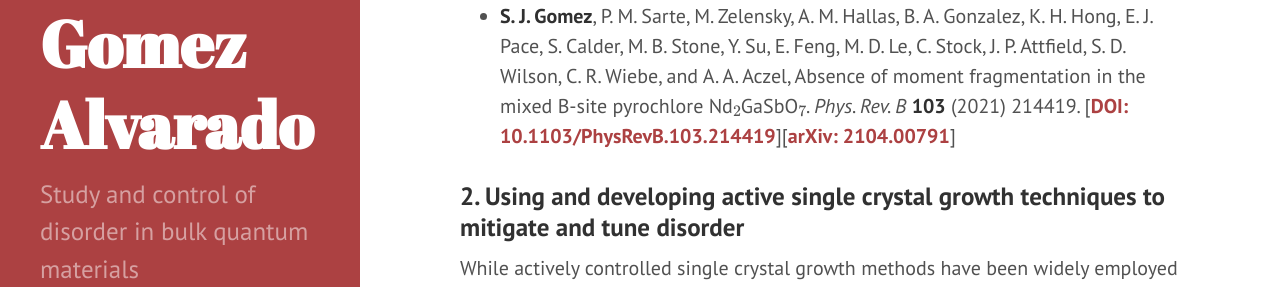
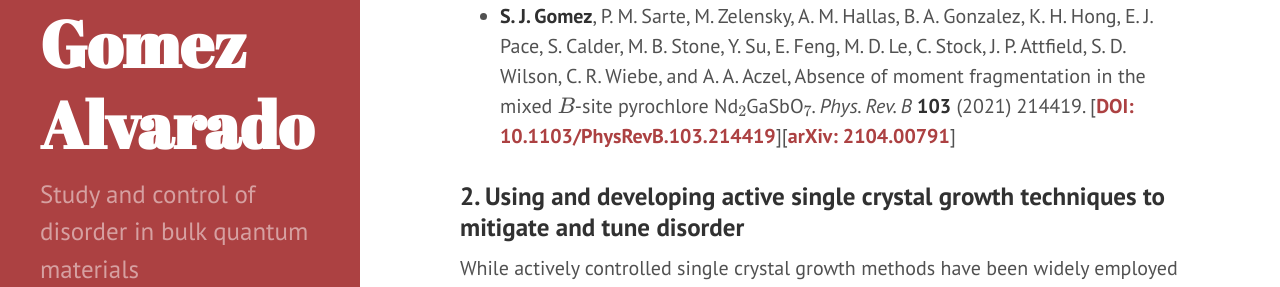
Before and after one commit to stevenjgomez/stevenjgomez.github.io, a Jekyll site: the page built from research.md, in a window 1280 px wide and 900 px high, scrolled down 1090 px. Shown: the part 257-544 px from the top of the window. Built offline with Jekyll 4.4.1, drawn with Linux system fonts in a browser that asks for light colours.

Commit message:
Add latex

```diff
--- a/research.md
+++ b/research.md
@@ -12,7 +12,7 @@ Interactions between the fundamental electronic degrees of freedom (spin, orbita
 - **S. J. Gomez Alvarado**, J. R. Chamorro, D. Rout, J. Hielscher, S. Schwarz, C. Benyacko, M. B. Stone, V. Ovidiu Garlea, A. R. Jackson, G. Pokharel, R. Gomez, B. R. Ortiz, S. Sarker, L. Kautzsch, L. C. Gallington, R.  Seshadri, and S. D. Wilson, Interleaved bond frustration in triangular lattice $$Ln$$Cd$$_3$$P$$_3$$. (2025) *Nat. Mater.* In press. [[**DOI: 10.1038/s41563-025-02380-x**](https://doi.org/10.1038/s41563-025-02380-x)\]\[[**arXiv: 2501.04203**](https://arxiv.org/abs/2501.04203)\]
 - **S. J. Gomez Alvarado**, G. Pokharel, B. R. Ortiz, J. A. M. Paddison, S. Sarker, J. P. C. Ruff, and S. D. Wilson, Frustrated Ising charge correlations in the kagome metal ScV$$_6$$Sn$$_6$$. *Phys. Rev. B* **110** (2024) L140304. \[[**DOI: 10.1103/PhysRevB.110.L140304**](https://doi.org/10.1103/PhysRevB.110.L140304)\]\[[**arXiv: 2407.12099**](https://arxiv.org/abs/2407.12099)\]
 - **S. J. Gomez Alvarado**, B. R. Ortiz, S. Bear, B. A. Gonzalez, A. N. Capa Salinas, A. Berlie, M. J. Graf, and S. D. Wilson, Magnetic dilution in the triangular lattice antiferromagnet NaYb$$_{1-x}$$Lu$$_x$$O$$_2$$. (2025) *Phys. Rev. B* Accepted. \[[**arXiv: 2506.22613**](https://arxiv.org/abs/2506.22613)\]
-- **S. J. Gomez**, P. M. Sarte, M. Zelensky, A. M. Hallas, B. A. Gonzalez, K. H. Hong, E. J. Pace, S. Calder, M. B. Stone, Y. Su, E. Feng, M. D. Le, C. Stock, J. P. Attfield, S. D. Wilson, C. R. Wiebe, and A. A. Aczel, Absence of moment fragmentation in the mixed B-site pyrochlore Nd$$_2$$GaSbO$$_7$$. *Phys. Rev. B* **103** (2021) 214419. \[[**DOI: 10.1103/PhysRevB.103.214419**](https://doi.org/10.1103/PhysRevB.103.214419)\]\[[**arXiv: 2104.00791**](https://arxiv.org/abs/2104.00791)\]
+- **S. J. Gomez**, P. M. Sarte, M. Zelensky, A. M. Hallas, B. A. Gonzalez, K. H. Hong, E. J. Pace, S. Calder, M. B. Stone, Y. Su, E. Feng, M. D. Le, C. Stock, J. P. Attfield, S. D. Wilson, C. R. Wiebe, and A. A. Aczel, Absence of moment fragmentation in the mixed $$B$$-site pyrochlore Nd$$_2$$GaSbO$$_7$$. *Phys. Rev. B* **103** (2021) 214419. \[[**DOI: 10.1103/PhysRevB.103.214419**](https://doi.org/10.1103/PhysRevB.103.214419)\]\[[**arXiv: 2104.00791**](https://arxiv.org/abs/2104.00791)\]
 
 ### 2. Using and developing active single crystal growth techniques to mitigate and tune disorder
 While actively controlled single crystal growth methods have been widely employed for over six decades as a powerful method to generate high-quality single crystals of optical, magnetic, and electronic materials, an ever-developing frontier in this area involves accessing new regimes of phase space and parameter space via new growth tools and techniques. To this end, I make use of high applied gas pressures (inert or oxidizing) during crystal growth as a knob for tuning site disorder and chemical potential for materials where subtle disorder effects can have remarkable impacts on the phase behaviors of interest. I am interested in extending the capabilities of active crystal growth techniques to enable new growth regimes for known compounds and to explore uncharted territories in compositional phase diagrams.
```
Also changed, not shown: cv.md (+1 -1 lines).
